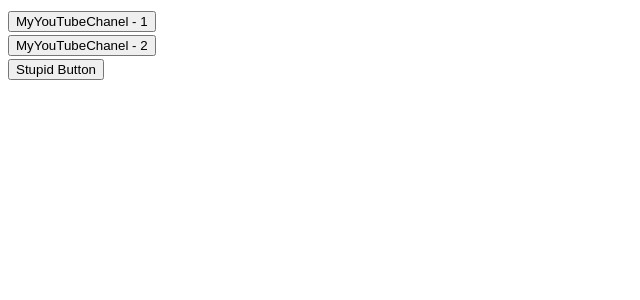
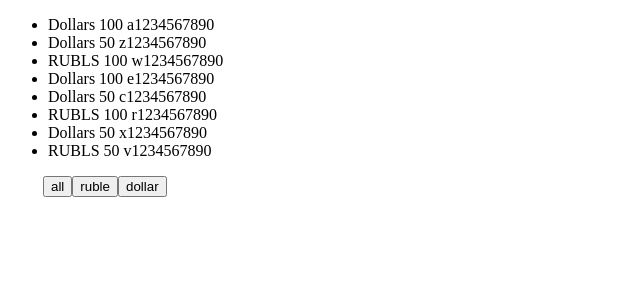
Before and after one commit to NatKhomich/microtask, a React (Create React App) app: page / in a window 1280 px wide. Shown: the top 300 px of the page, without its empty margins (0-640 px from the left). Built offline with nearby package versions, Linux system fonts and the light colour scheme.

Commit message:
method filter

```diff
--- a/src/App.tsx
+++ b/src/App.tsx
@@ -1,10 +1,14 @@
-import React from 'react';
+import React, {useState} from 'react';
 import './App.css';
-import Button from "./button/Button";
+/*import Button from "./button/Button";
+import UseState from "./useState/UseState";*/
 
 /*import NewComponent from "./map/NewComponent";*/
 
+type FilterPropsType = 'all' | 'RUBLS' | 'Dollars'
+
 function App() {
+    //map---------------------------------------------------------
     /*const students = [ //map
         {id: 1, name: "James", age: 8},
         {id: 3, name: "John", age: 28},
@@ -28,8 +32,10 @@ function App() {
             <NewComponent topCars={topCars}/>
         </div>
     );*/
+    //------------------------------------------------------------
 
-    const Button1Foo = (subscriber:string, age:number) => {
+    //button------------------------------------------------------
+    /*const Button1Foo = (subscriber:string, age:number) => {
         console.log(subscriber,age)
     }
     const Button2Foo = (subscriber:string) => {
@@ -45,7 +51,59 @@ function App() {
             <Button name={'MyYouTubeChanel - 2'} callBack={()=>Button2Foo('Im Alex')}/>
             <Button name={'Stupid Button'} callBack={Button3Foo}/>
         </div>
-            );
+            );*/
+    //------------------------------------------------------------
+
+    //useState----------------------------------------------------
+    /*return(
+        <UseState />
+    )*/
+    //------------------------------------------------------------
+    const [money, setMoney] = useState([
+        { banknots: 'Dollars', value: 100, number: ' a1234567890' },
+        { banknots: 'Dollars', value: 50, number: ' z1234567890' },
+        { banknots: 'RUBLS', value: 100, number: ' w1234567890' },
+        { banknots: 'Dollars', value: 100, number: ' e1234567890' },
+        { banknots: 'Dollars', value: 50, number: ' c1234567890' },
+        { banknots: 'RUBLS', value: 100, number: ' r1234567890' },
+        { banknots: 'Dollars', value: 50, number: ' x1234567890' },
+        { banknots: 'RUBLS', value: 50, number: ' v1234567890' },
+    ])
+
+    const [filter, setFilter] = useState<FilterPropsType>('all')
+
+    let currentMoney = money
+
+    if (filter ==='Dollars') {
+        currentMoney = money.filter(filterMoney => filterMoney.banknots === 'Dollars')
+    } else if (filter ==='RUBLS') {
+        currentMoney = money.filter(filterMoney => filterMoney.banknots === 'RUBLS')
+    }
+
+    const onClickFilterHandler = (nameButton: FilterPropsType) => {
+        setFilter(nameButton)
+    }
+
+    return(
+        <>
+        <ul>
+            {currentMoney.map((objFromMoneyArr,index) => {
+                return(
+                    <li key={index}>
+                        <span> {objFromMoneyArr.banknots} </span>
+                        <span> {objFromMoneyArr.value} </span>
+                        <span> {objFromMoneyArr.number} </span>
+                    </li>
+                )
+            })}
+        </ul>
+            <div style={{marginLeft: '35px'}}>
+        <button onClick={()=> onClickFilterHandler('all')}> all </button>
+        <button onClick={()=> onClickFilterHandler('RUBLS')}> ruble </button>
+        <button onClick={()=> onClickFilterHandler('Dollars')}> dollar </button>
+            </div>
+        </>
+    )
 }
 
 export default App;
--- /dev/null
+++ b/src/useState/UseState.tsx
@@ -0,0 +1,22 @@
+import React, {useState} from 'react';
+
+const UseState = () => {
+    //let a = 1
+    let [a, SetA] = useState(0)
+
+    const onClickHandle = () => {
+        SetA(++a)
+    }
+    const onClickDelete = () => {
+        SetA(a-a)
+    }
+    return (
+        <div>
+            <h1> {a} </h1>
+            <button onClick={onClickHandle}> number</button>
+            <button onClick={onClickDelete}> delete</button>
+        </div>
+    );
+};
+
+export default UseState;
```
